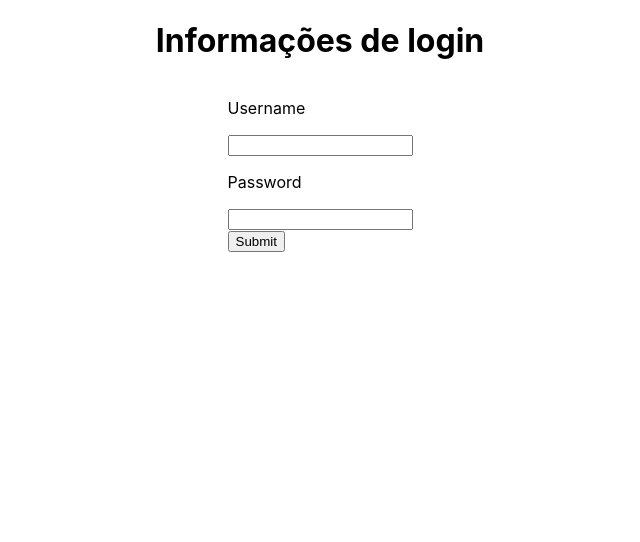
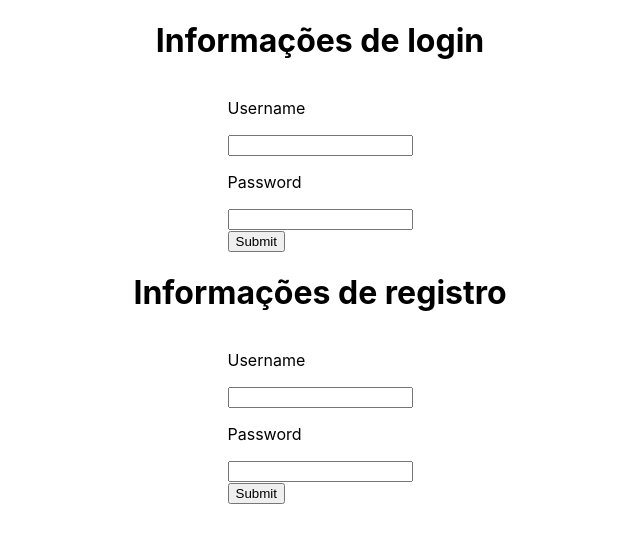
Before and after one commit to leorr/projeto2, a React (Create React App) app: page / in a window 1280 px wide. Shown: the top 542 px of the page, without its empty margins (320-960 px from the left). Built offline with nearby package versions, Linux system fonts and the light colour scheme.

Commit message:
2021/08/29 23:26 add signUp interface

```diff
--- a/src/components/Login/Login.js
+++ b/src/components/Login/Login.js
@@ -8,12 +8,24 @@ async function loginUser(credentials) {
    return axios.post(`https://projeto3-leorr.herokuapp.com/user/login`, credentials)
 }
 
+async function registerUser(credentials) {
+   return axios.post(`https://projeto3-leorr.herokuapp.com/user/signup`, credentials)
+}
+
 export default function Login({ setToken }) {
   const [username, setUserName] = useState();
   const [password, setPassword] = useState();
   const handleSubmit = async e => {
     e.preventDefault();
     const res = await loginUser({
+      username,
+      password
+    });
+    setToken(res.data);
+  }
+  const handleRegister = async e => {
+    e.preventDefault();
+    const res = await registerUser({
       username,
       password
     });
@@ -35,6 +47,20 @@ export default function Login({ setToken }) {
           <button type="submit">Submit</button>
         </div>
       </form>
+      <h1>Informações de registro</h1>
+      <form onSubmit={handleRegister}>
+        <label>
+          <p>Username</p>
+          <input type="text" onChange={e => setUserName(e.target.value)}/>
+        </label>
+        <label>
+          <p>Password</p>
+          <input type="password" onChange={e => setPassword(e.target.value)}/>
+        </label>
+        <div>
+          <button type="submit">Submit</button>
+        </div>
+      </form>
     </div>
   )
 }
```
